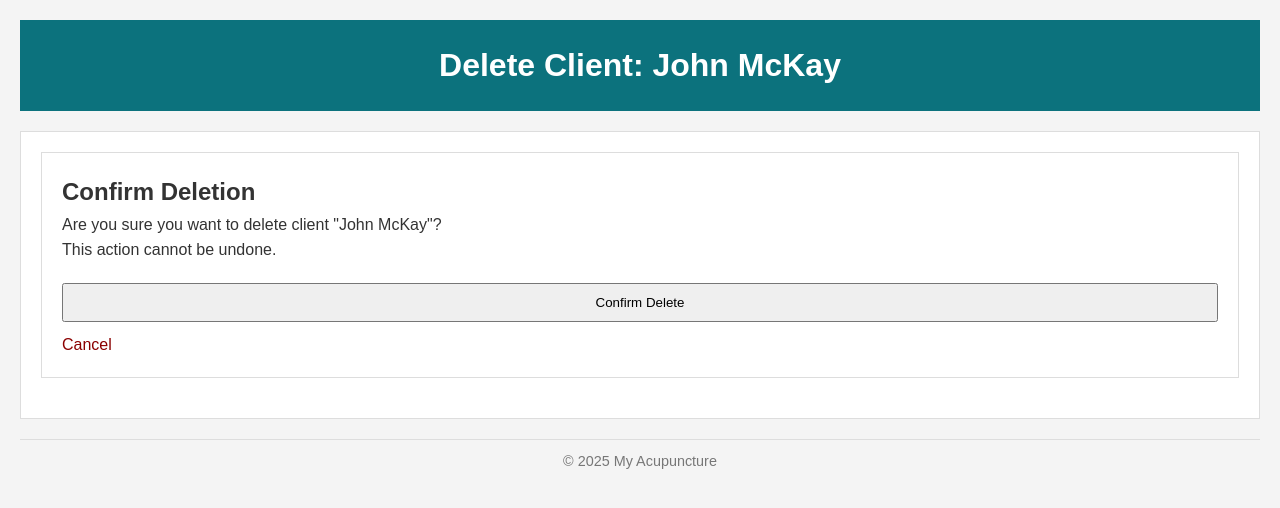
After one commit to PeterSIdo/Blog, a Django app: page /client/1/delete/ in a window 1280 px wide. The commit adds this page. Shown: the top 508 px of the page. Run offline with Django 4.2, Linux system fonts and the light colour scheme; data comes from the database, SQL or seed files in the repository; both versions use the stored data as it was after the commit.

Commit message:
delete_client added

```diff
--- a/client/static/css/styles.css
+++ b/client/static/css/styles.css
@@ -69,3 +69,12 @@ form input, form textarea, form button {
 .highlighted-text {
   color: #8B0000; /* Dark red color */
 }
+
+.warning-button {
+    background-color: #dc3545;
+    color: white;
+    padding: 10px 20px;
+    border: none;
+    border-radius: 4px;
+    cursor: pointer;
+}
--- a/client/templates/client/client_list.html
+++ b/client/templates/client/client_list.html
@@ -2,6 +2,8 @@
 {% block title %}Client Lists{% endblock %}
 {% block header_title %}Clients{% endblock %}
 {% block content %}
+
+    <a href="{% url 'add_client' %}" class="highlighted-text" > Register Client</a>
     <!-- Search form for clients by name -->
     <form method="GET" action="{% url 'client_list' %}">
         <input type="text" name="client_query" value="{{ client_query }}" placeholder="Search clients by name...">
--- /dev/null
+++ b/client/templates/client/delete_client.html
@@ -0,0 +1,15 @@
+{% extends 'base.html' %}
+{% block title %}Delete Client: {{ client.name }}{% endblock %}
+{% block header_title %}Delete Client: {{ client.name }}{% endblock %}
+{% block content %}
+  <section>
+    <h2>Confirm Deletion</h2>
+    <p>Are you sure you want to delete client "{{ client.name }}"?</p>
+    <p>This action cannot be undone.</p>
+    <form method="POST">
+      {% csrf_token %}
+      <button type="submit">Confirm Delete</button>
+    </form>
+    <p><a href="{% url 'client_detail' client.pk %}" class="highlighted-text">Cancel</a></p>
+  </section>
+{% endblock %}
--- a/client/templates/client/edit_client.html
+++ b/client/templates/client/edit_client.html
@@ -11,4 +11,6 @@
     </form>
   </section>
   <p><a href="{% url 'client_detail' client.pk %}" class = "highlighted-text" >Back to Client Details</a></p>
+  <hr>
+  <button type="button" onclick="window.location.href='{% url 'delete_client' client.pk %}'">Delete Client</button>
 {% endblock %}
--- a/client/urls.py
+++ b/client/urls.py
@@ -8,4 +8,5 @@ urlpatterns = [
     path('client/<int:client_id>/add_session/', views.add_treatment_session, name='add_treatment_session'),
     path('client/<int:client_id>/followup/', views.followup_treatment, name='followup_treatment'),
     path('client/<int:pk>/edit/', views.edit_client, name='edit_client'),
+    path('client/<int:pk>/delete/', views.delete_client, name='delete_client'),
 ]
--- a/client/views.py
+++ b/client/views.py
@@ -10,7 +10,7 @@ def client_list(request):
     client_query = request.GET.get('client_query', '').strip()
     notes_query = request.GET.get('notes_query', '').strip()
     # Start with all clients
-    clients = Client.objects.all()
+    clients = Client.objects.all().order_by('name')
     # Filter by client name if provided
     if client_query:
         clients = clients.filter(name__icontains=client_query)
@@ -76,3 +76,10 @@ def edit_client(request, pk):
     else:
         form = ClientForm(instance=client)
     return render(request, 'client/edit_client.html', {'form': form, 'client': client})
+
+def delete_client(request, pk):
+    client = get_object_or_404(Client, pk=pk)
+    if request.method == "POST":
+        client.delete()
+        return redirect('client_list')
+    return render(request, 'client/delete_client.html', {'client': client})
```
Also changed, not shown: db.sqlite3.
